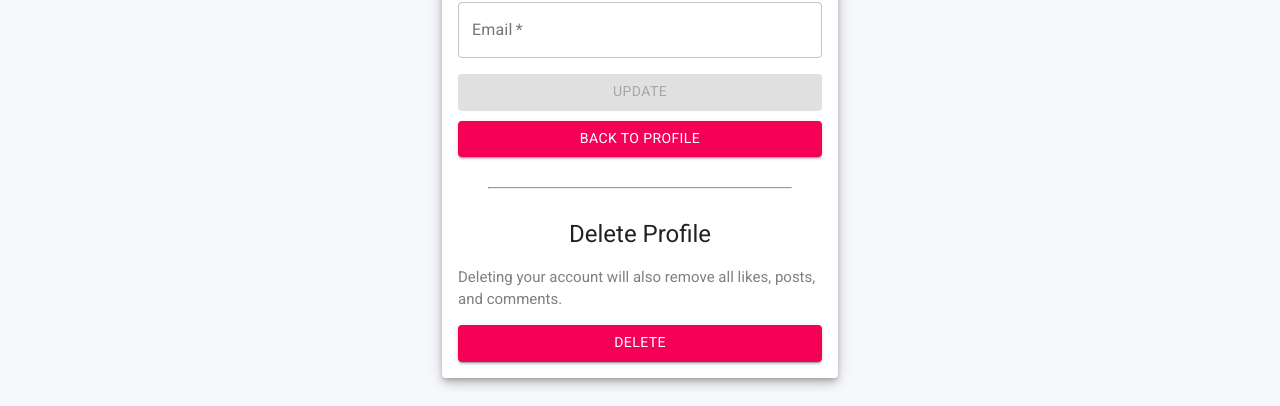
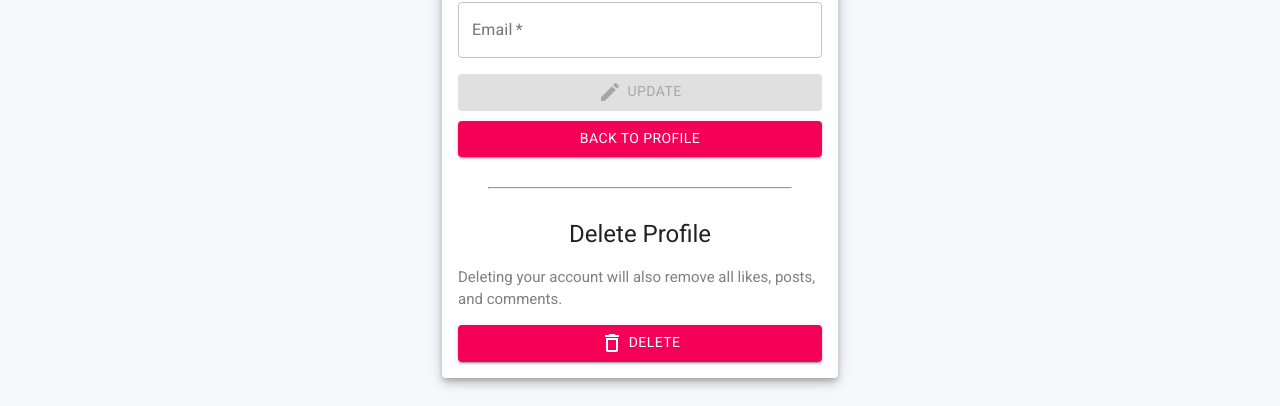
Before and after one commit to rabiaq123/memories-app, a React (Create React App) app in the folder client/: page /edit in a window 1280 px wide. Shown: the part 278-684 px from the top of the page. Built offline with nearby package versions, Linux system fonts and the light colour scheme; sample sign-in values are in the browser's storage.

Commit message:
Removed unused imports and added icons to buttons Ref #74

```diff
--- a/client/src/components/Auth/Auth.js
+++ b/client/src/components/Auth/Auth.js
@@ -2,10 +2,8 @@ import React, { useState } from 'react';
 import { useDispatch } from 'react-redux';
 import { Avatar, Button, Paper, Grid, Typography, Container } from '@material-ui/core';
 import { useHistory } from 'react-router-dom';
-import { GoogleLogin } from 'react-google-login';
 import LockOutlinedIcon from '@material-ui/icons/LockOutlined';
 
-import Icon from './icon';
 import { signin, signup } from '../../actions/auth';
 import { AUTH } from '../../constants/actionTypes';
 import useStyles from './styles';
--- a/client/src/components/EditProfile/EditScreen.js
+++ b/client/src/components/EditProfile/EditScreen.js
@@ -2,6 +2,7 @@ import React, { useState } from 'react';
 import { Button, Typography, Paper, Container, Grid, Modal, Box } from '@material-ui/core';
 import { useDispatch, useSelector } from 'react-redux';
 import { useHistory } from 'react-router-dom';
+import {DeleteOutline, Edit} from '@material-ui/icons';
 
 import useStyles from './styles';
 import { deleteUserAction, getUser, updateUserProfile } from '../../actions/user';
@@ -97,7 +98,10 @@ const EditScreen = () => {
             </p>
             <div style={{display: 'flex', justifyContent: 'space-between'}}>
               <Button variant='outlined' onClick={() => setOpen(false)} disabled={deleteClicked}>Cancel</Button>
-              <Button variant='contained' color='secondary' onClick={handleDelete} disabled={deleteClicked}>Delete</Button>
+              <Button variant='contained' color='secondary' onClick={handleDelete} disabled={deleteClicked}>
+                <DeleteOutline style={{marginRight: 5}} />
+                Delete
+              </Button>
             </div>
           </Typography>
         </Box>
@@ -115,12 +119,12 @@ const EditScreen = () => {
             <form className={classes.form} onSubmit={handleSubmit}>
               <Grid container spacing={2}>
                 <>
-                  {/* TODO: split name into first and last name (by space) */}
                   <Input name="name" label="Name" handleChange={handleChange} autoFocus value={name}/>
                   <Input name="email" label="Email" handleChange={handleChange} value={email} />
                 </>
               </Grid>
               <Button type="submit" fullWidth variant="contained" color="primary" className={classes.submit} disabled={!name || !email || disableUpdate}>
+                <Edit style={{marginRight: 5}} />
                 Update
               </Button>
               <Button fullWidth variant="contained" color="secondary" onClick={() => history.goBack()}> Back to Profile </Button>
@@ -132,7 +136,10 @@ const EditScreen = () => {
               </Typography>
               <br />
               <p style={{color: 'GrayText', fontSize: '15px'}}> Deleting your account will also remove all likes, posts, and comments. </p>
-              <Button fullWidth variant="contained" color="secondary" onClick={() => setOpen(true)}> Delete </Button>
+              <Button fullWidth variant="contained" color="secondary" onClick={() => setOpen(true)}>
+                <DeleteOutline style={{marginRight: 5}} />
+                Delete
+              </Button>
               <DeleteAccountModal />
 
             </form>
```
